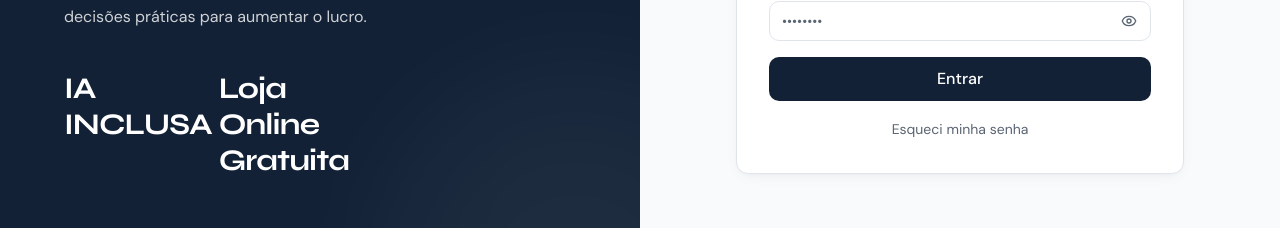
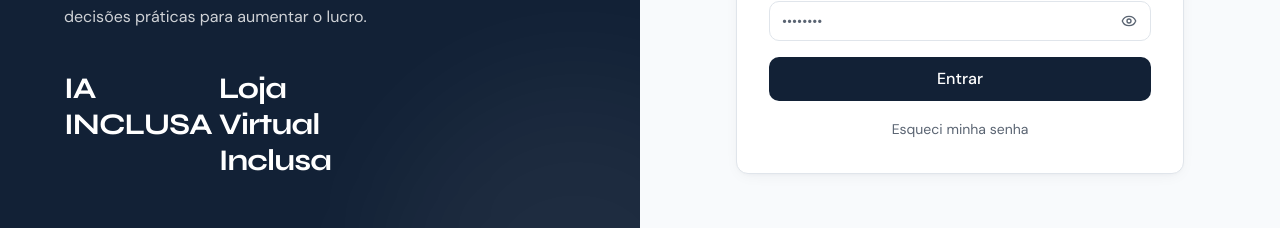
Before and after one commit to BelaBet/loja-hub-magic-e7a163f7, a React (Vite) app: page /login in a window 1280 px wide. Shown: the part 467-695 px from the top of the page. Built offline with nearby package versions, Linux system fonts and the light colour scheme.

Commit message:
Changes
Co-authored-by: BelaBet <169167771+BelaBet@users.noreply.github.com>

```diff
--- a/src/pages/Login.tsx
+++ b/src/pages/Login.tsx
@@ -96,7 +96,7 @@ const Login = () => {
           <div className="mt-10 grid grid-cols-3 gap-4">
             {[
               { k: "IA INCLUSA", l: "" },
-              { k: "Loja Online\u00a0\nGratuita", l: "" },
+              { k: "Loja Virtual Inclusa", l: "" },
             ].map((s, idx) => (
               <div key={idx}>
                 <div className="num text-3xl font-bold">{s.k}</div>
```
